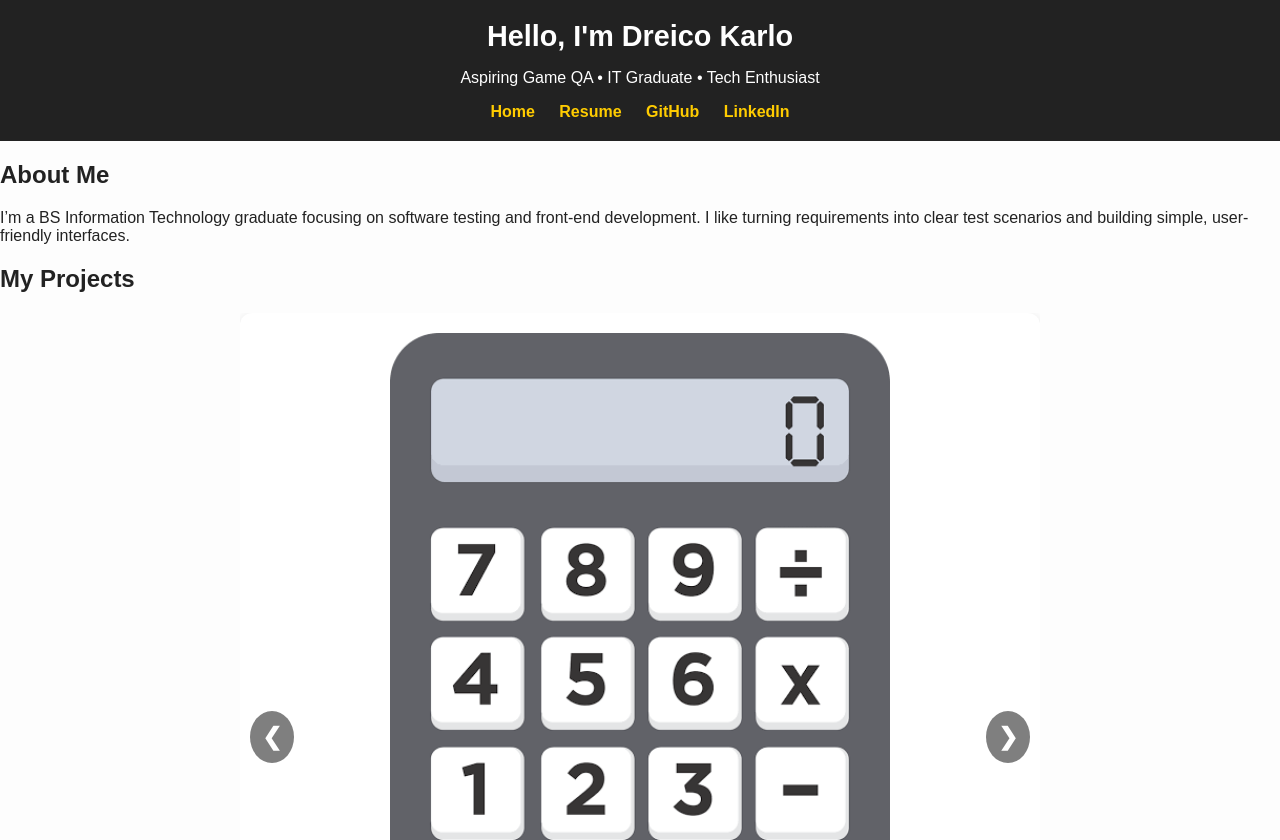
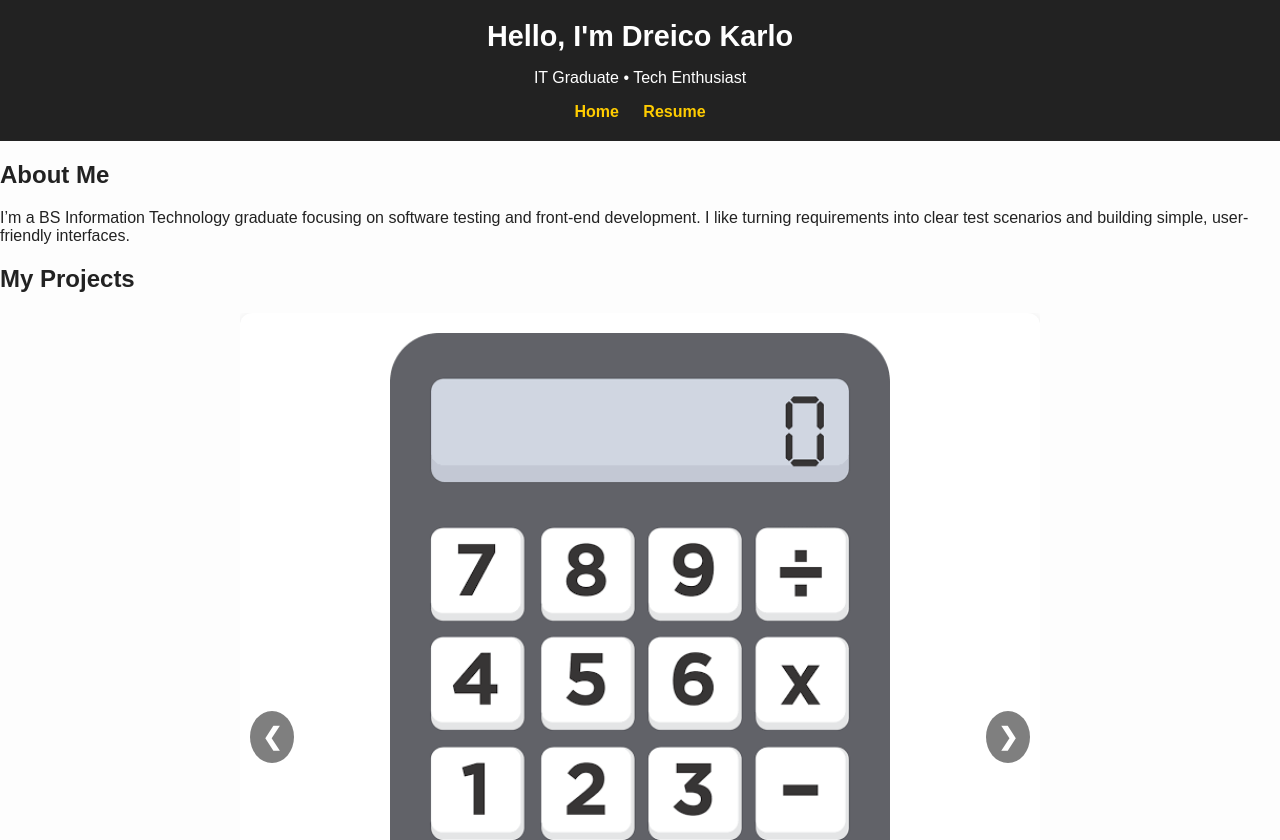
Before and after one commit to Glytantio/Glytantio.github.io, a plain HTML site: page index.html in a window 1280 px wide. Shown: the top 840 px of the page. Drawn offline with Linux system fonts and the light colour scheme.

Commit message:
Update index.html

```diff
--- a/index.html
+++ b/index.html
@@ -11,12 +11,10 @@
   <!-- HERO -->
   <header class="hero">
     <h1>Hello, I'm <span class="highlight">Dreico Karlo</span></h1>
-    <p>Aspiring Game QA • IT Graduate • Tech Enthusiast</p>
+    <p>IT Graduate • Tech Enthusiast</p>
     <nav class="nav">
       <a href="index.html" class="nav-link active">Home</a>
       <a href="resume.html" class="nav-link">Resume</a>
-      <a href="https://github.com/glytantio" target="_blank" class="nav-link">GitHub</a>
-      <a href="https://www.linkedin.com/in/glytantio" target="_blank" class="nav-link">LinkedIn</a>
     </nav>
   </header>
 
```
